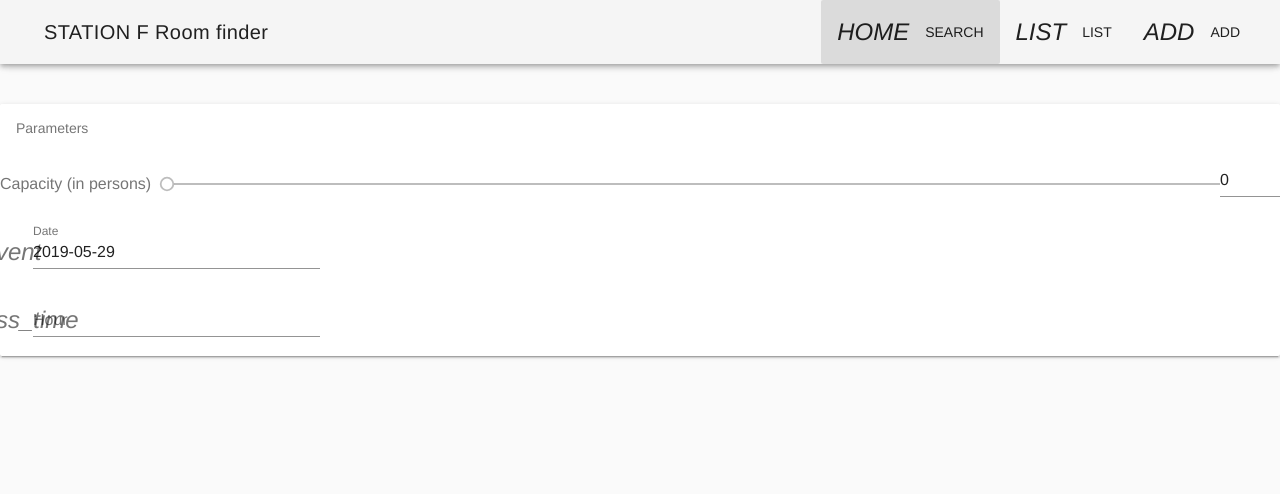
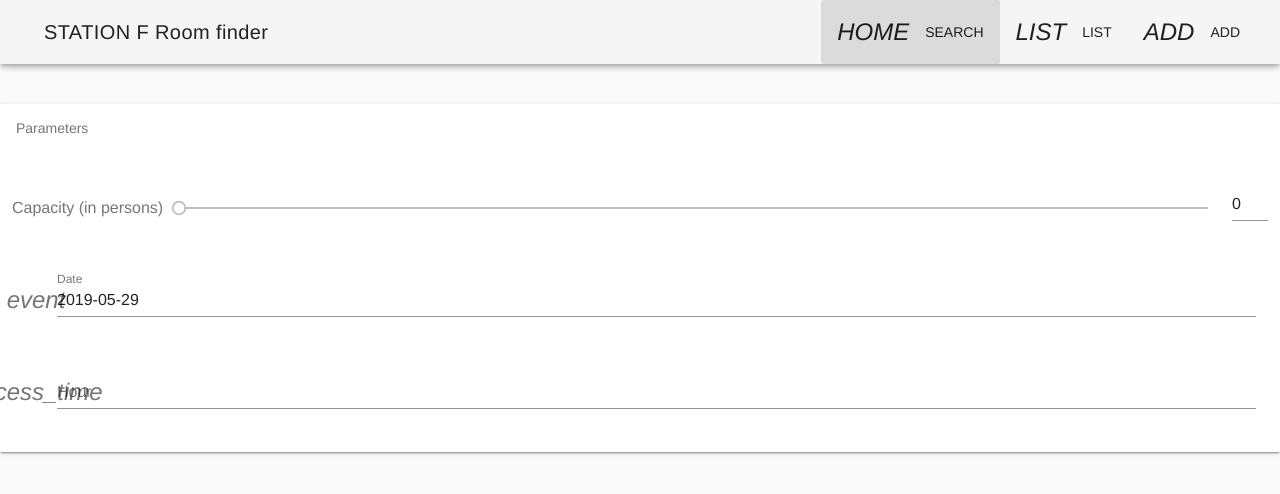
Before and after one commit to mehdi-S/stationF-test, a Vue app in the folder client/: page /search in a window 1280 px wide. Shown: the top 494 px of the page. Built offline with nearby package versions, Linux system fonts and the light colour scheme; what vue-head would draw is missing.

Commit message:
graphic refactor of Search.vue

```diff
--- a/client/src/components/NewPost.vue
+++ b/client/src/components/NewPost.vue
@@ -1,5 +1,5 @@
 <template>
-<v-card flat>
+<v-card id="mainCard">
     <v-snackbar
       v-model="snackbar"
       absolute
@@ -101,7 +101,6 @@
         capacity: this.form.capacity,
         equipments: this.createObjectFromArray(this.form.equipments),
       });
-      this.$router.push({ name: 'Search' });
     },
     createObjectFromArray(stringArray) {
       const arrayOfEquipments = [];
@@ -124,5 +123,8 @@
 };
 </script>
 <style type="text/css">
-
+#mainCard {
+  margin-left: 20px;
+  margin-right: 20px;
+}
 </style>
--- a/client/src/components/Search.vue
+++ b/client/src/components/Search.vue
@@ -1,6 +1,8 @@
 <template>
-  <v-card color="white">
+  <v-card>
     <v-subheader>Parameters</v-subheader>
+    <v-container grid-list-xl fluid>
+      <v-layout wrap>
         <v-layout row>
           <v-flex>
             <v-slider
@@ -23,9 +25,7 @@
             ></v-text-field>
           </v-flex>
         </v-layout>
-
-    <v-layout row wrap>
-      <v-flex xs12 sm5 md3>
+          <v-flex xs12>
             <v-menu
               v-model="menu"
               :close-on-content-click="false"
@@ -50,9 +50,8 @@
               </v-date-picker>
             </v-menu>
           </v-flex>
-    </v-layout>
           <v-spacer></v-spacer>
-    <v-flex xs12 sm5 md3>
+          <v-flex xs12>
             <v-menu
               ref="menu"
               v-model="hourMenu"
@@ -84,8 +83,9 @@
               ></v-time-picker>
             </v-menu>
           </v-flex>
+      </v-layout>
+    </v-container>
   </v-card>
-
 </template>
 
 <script>
```
Lines whose indentation alone changed are shown as unchanged.
